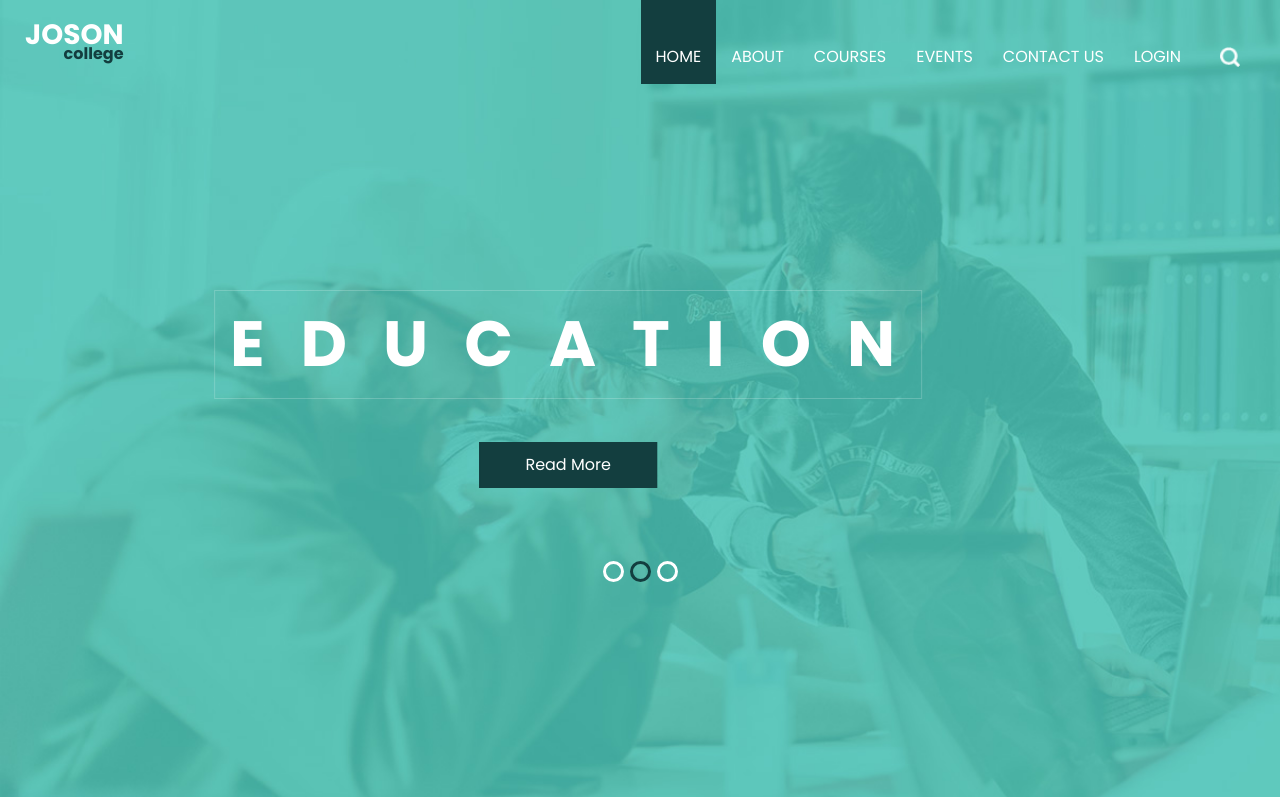
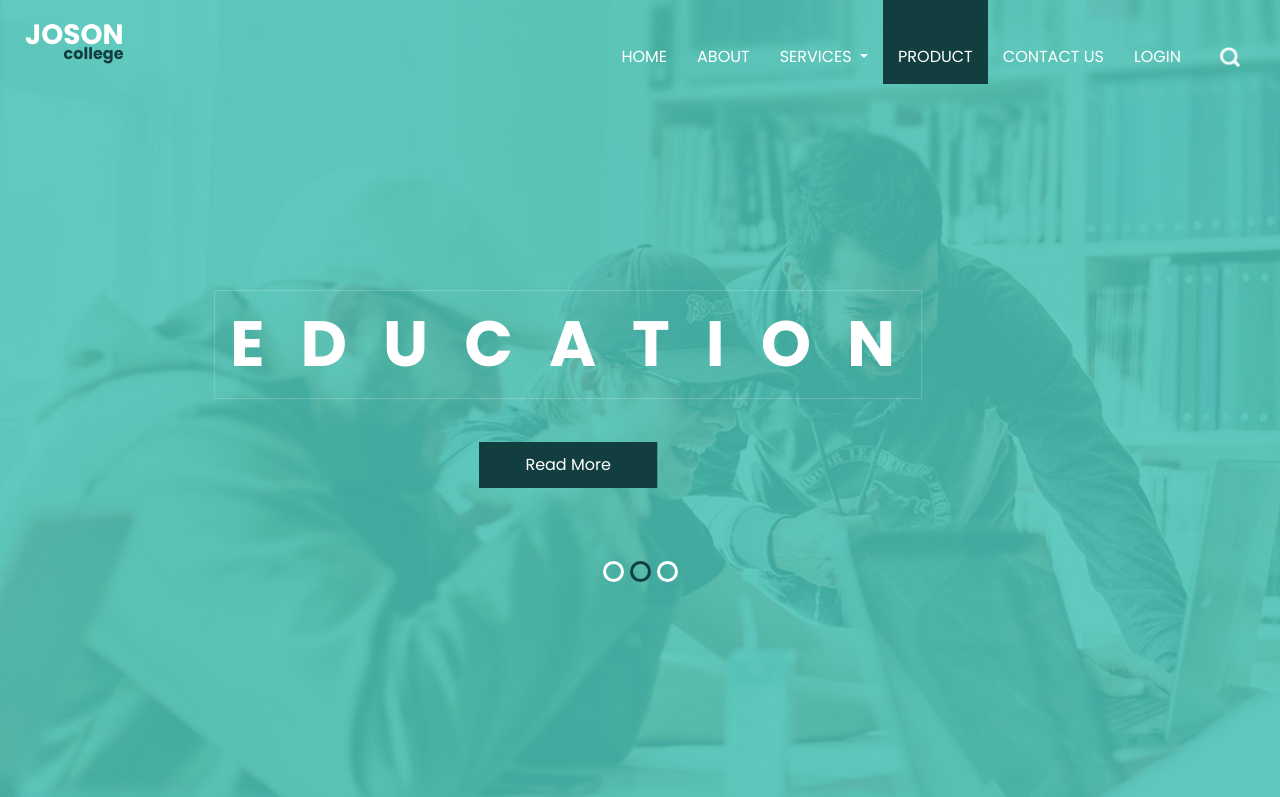
Before and after one commit to XuyenIT/NEXUSFRONTEND, a plain HTML site: page product.html in a window 1280 px wide. Shown: the top 797 px of the page. Drawn offline with Linux system fonts and the light colour scheme.

Commit message:
add new product

```diff
--- a/product.html
+++ b/product.html
@@ -17,6 +17,7 @@
   <!-- bootstrap core css -->
   <link rel="stylesheet" type="text/css" href="css/bootstrap.css" />
   <!-- fonts style -->
+  <link href="https://fonts.googleapis.com/css?family=Open+Sans:400,700|Poppins:400,600,700&display=swap" rel="stylesheet" />
   <link href="https://fonts.googleapis.com/css?family=Open+Sans:400,700|Poppins:400,600,700&display=swap" rel="stylesheet" />
   <!-- Custom styles for this template -->
   <link href="css/style.css" rel="stylesheet" />
@@ -44,18 +45,25 @@
 
           <div class="collapse navbar-collapse ml-auto" id="navbarSupportedContent">
             <ul class="navbar-nav  ml-auto">
-              <li class="nav-item active">
-                <a class="nav-link" href="index.html">Home <span class="sr-only">(current)</span></a>
+              <li class="nav-item">
+                <a class="nav-link" href="trangchu.html">Home <span class="sr-only">(current)</span></a>
               </li>
               <li class="nav-item">
                 <a class="nav-link" href="about.html"> About </a>
               </li>
-              <li class="nav-item">
-                <a class="nav-link" href="course.html"> Courses </a>
+              <li class="nav-item dropdown">
+                <a class="nav-link dropdown-toggle" href="#" id="navbardrop" data-toggle="dropdown">
+                  Services
+                </a>
+                <div class="dropdown-menu">
+                  <a class="dropdown-item" href="#">Internet</a>
+                  <a class="dropdown-item" href="#">Landline</a>
+                  <a class="dropdown-item" href="#">DialUp</a>
+                </div>
               </li>
-              <li class="nav-item">
-                <a class="nav-link" href="event.html"> Events </a>
-              </li>
+              <li class="nav-item active">
+                <a class="nav-link" href="product.html">Product</a>
+            </li>
               <li class="nav-item">
                 <a class="nav-link" href="contact.html">Contact us</a>
               </li>
```
Also changed, not shown: contact.html (+1 -1 lines).
